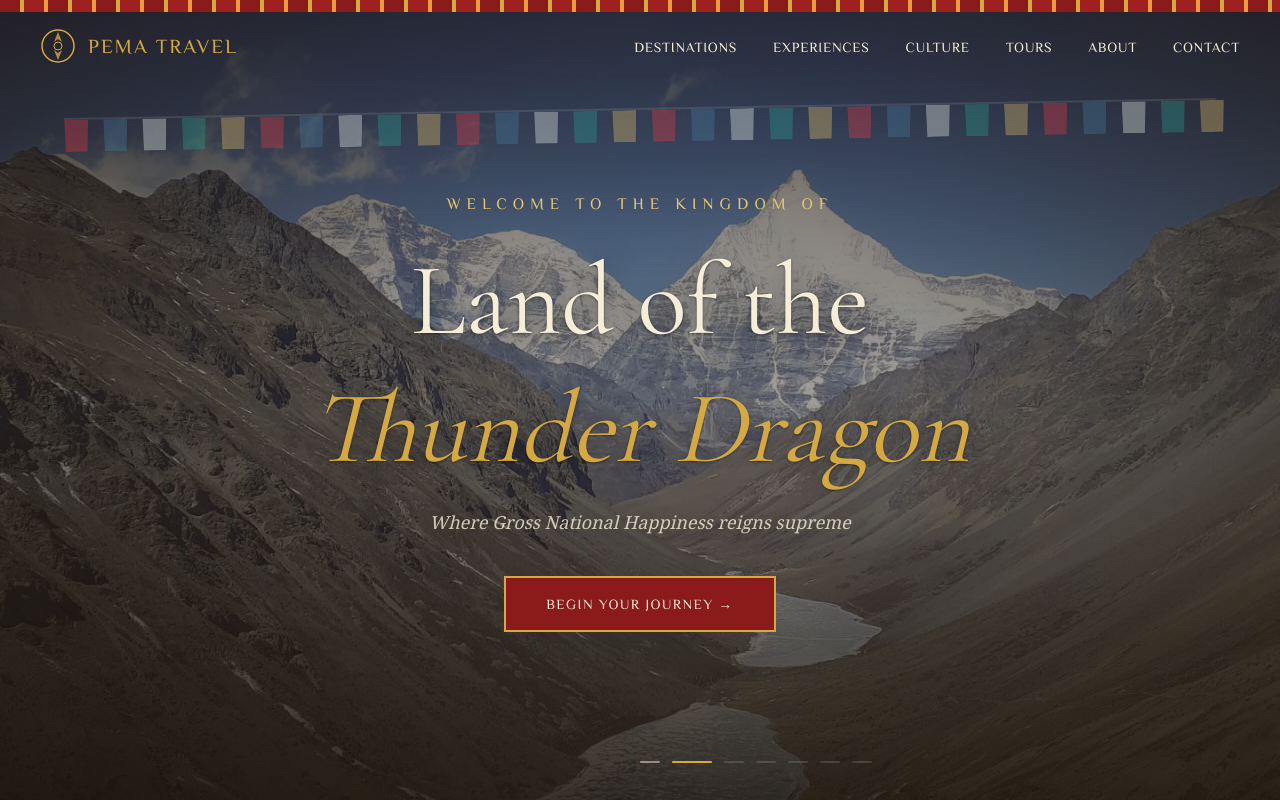
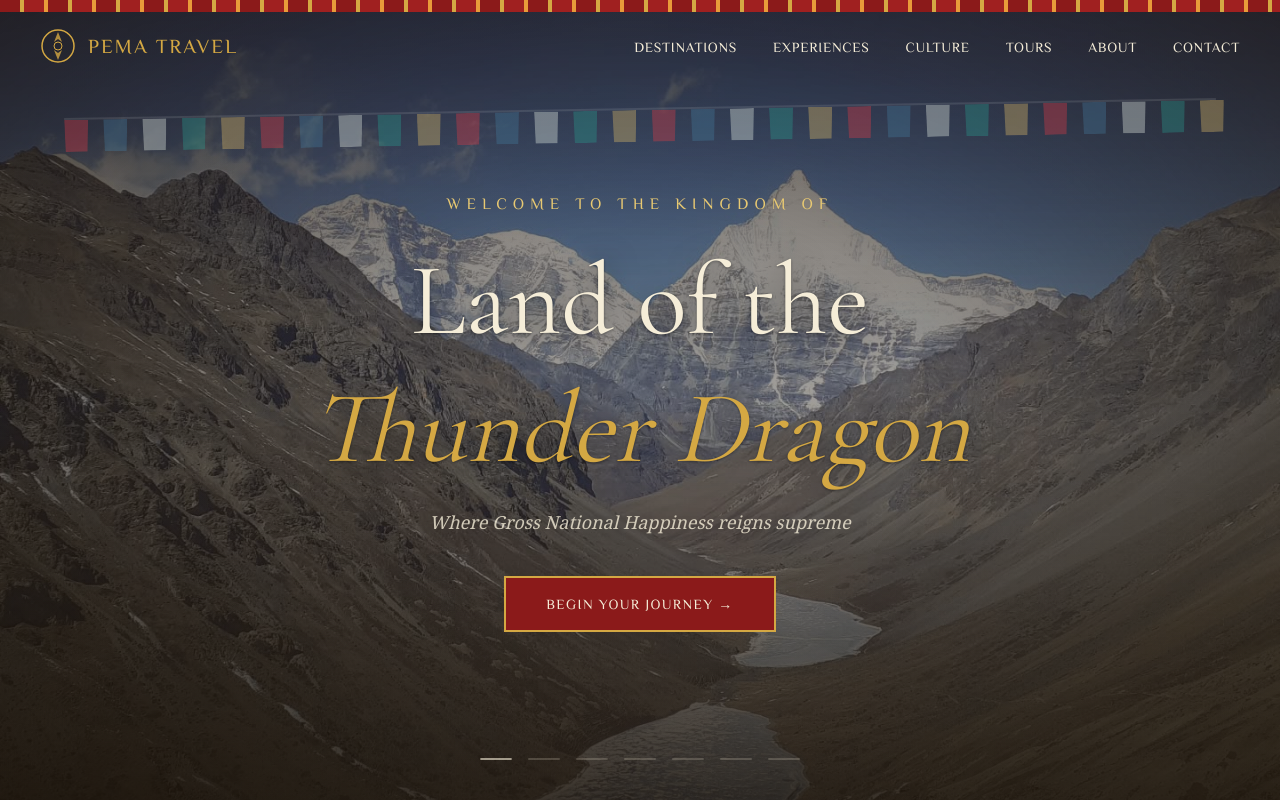
Before and after one commit to alpeshvas/pema-travel, a Next.js app: page / in a window 1280 px wide. Shown: the top 800 px of the page. Built offline with nearby package versions, Linux system fonts and the light colour scheme.

Commit message:
fix alignment

```diff
--- a/src/components/sections/Hero.tsx
+++ b/src/components/sections/Hero.tsx
@@ -177,23 +177,22 @@ export default function Hero() {
       </div>
 
       {/* Slide progress indicators */}
-      <div className="absolute bottom-10 left-1/2 -translate-x-1/2 z-10 flex items-center gap-3 opacity-0 animate-fade-up" style={{ animationDelay: "1.7s" }}>
+      <div className="absolute bottom-10 left-0 right-0 z-10 flex justify-center opacity-0 animate-fade-up" style={{ animationDelay: "1.7s" }}>
+        <div className="flex items-center gap-2">
           {slides.map((_, i) => (
             <button
               key={i}
               onClick={() => goTo(i)}
               aria-label={`Go to slide ${i + 1}`}
-            className="group relative h-5 flex items-center"
+              className="group relative py-3 px-1 flex items-center cursor-pointer"
             >
-            {/* Track */}
-            <div className={`h-[2px] rounded-full transition-all duration-300 ${
-              current === i ? "w-10 bg-cream/20" : "w-5 bg-cream/15 hover:bg-cream/30"
-            }`}>
+              {/* Track — fixed width for all, prevents layout shift */}
+              <div className="relative w-8 h-[2px] rounded-full overflow-hidden bg-cream/20">
                 {/* Fill — animates over SLIDE_DURATION for the active slide */}
                 {current === i && (
                   <div
                     key={progressKey}
-                  className="h-full rounded-full bg-gold"
+                    className="absolute inset-y-0 left-0 rounded-full bg-gold"
                     style={{
                       animation: `progressFill ${SLIDE_DURATION}ms linear forwards`,
                     }}
@@ -201,12 +200,17 @@ export default function Hero() {
                 )}
                 {/* Past slides show full fill */}
                 {i < current && (
-                <div className="h-full w-full rounded-full bg-cream/40" />
+                  <div className="absolute inset-0 rounded-full bg-cream/50" />
+                )}
+                {/* Hover highlight for inactive future slides */}
+                {i > current && (
+                  <div className="absolute inset-0 rounded-full bg-transparent group-hover:bg-cream/30 transition-colors" />
                 )}
               </div>
             </button>
           ))}
         </div>
+      </div>
     </section>
   );
 }
```
Lines whose indentation alone changed are shown as unchanged.
